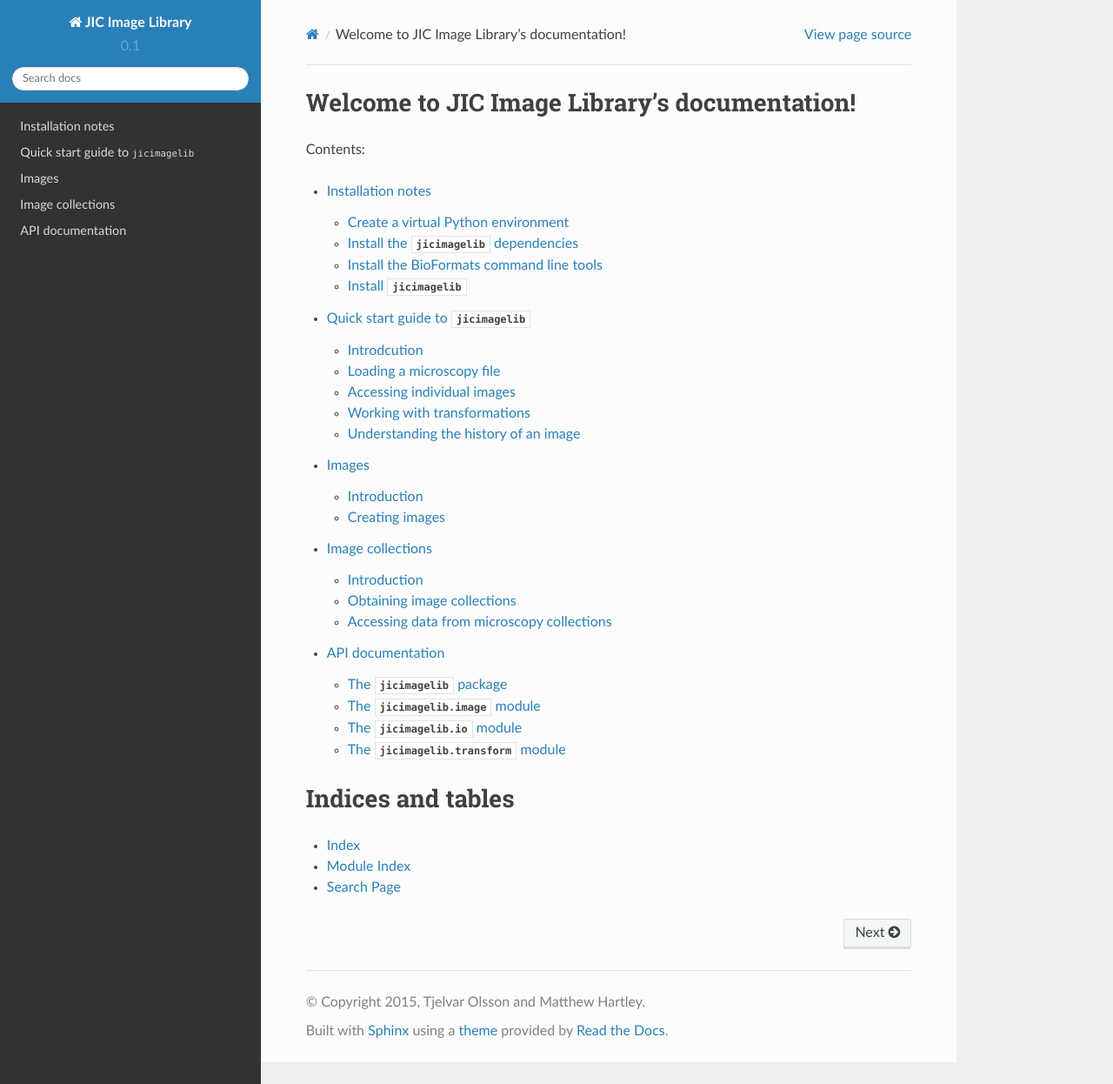
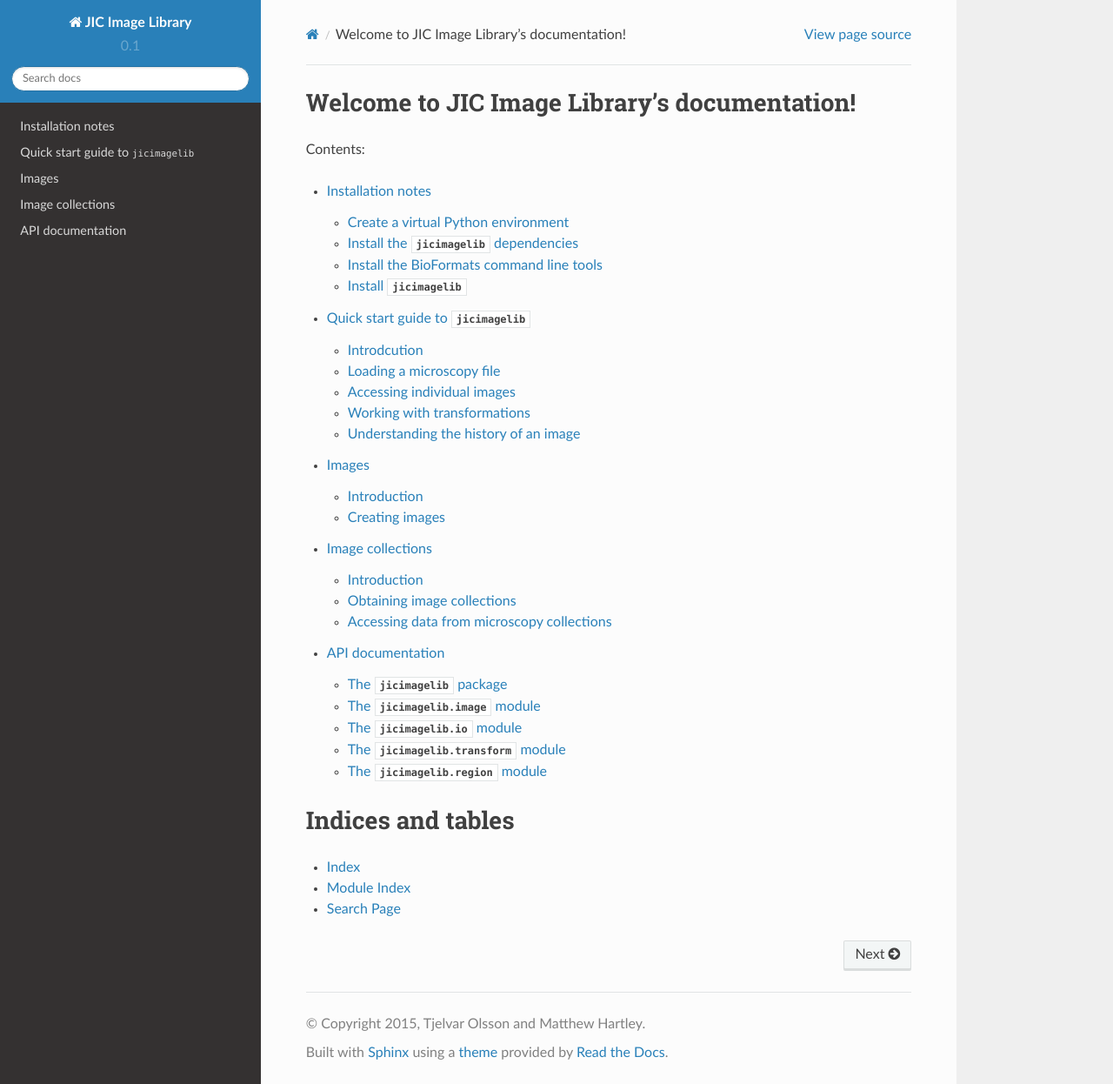
Before and after one commit to JIC-CSB/jicbioimage.core, a Sphinx documentation site: the page built from docs/source/index.rst, in a window 1280 px wide and 1246 px high. Shown: the whole window at 87% size. Built offline with Sphinx 7.4.7 and the Read the Docs theme 2.0.0, drawn with Linux system fonts in a browser that asks for light colours.

Commit message:
Added missing docstrings to region module.

```diff
--- a/docs/source/api.rst
+++ b/docs/source/api.rst
@@ -50,3 +50,9 @@ The :mod:`jicimagelib.transform` module
 
 .. automodule:: jicimagelib.transform
    :members:
+
+The :mod:`jicimagelib.region` module
+---------------------------------------
+
+.. automodule:: jicimagelib.region
+   :members:
```
Also changed, not shown: 1 other file.
